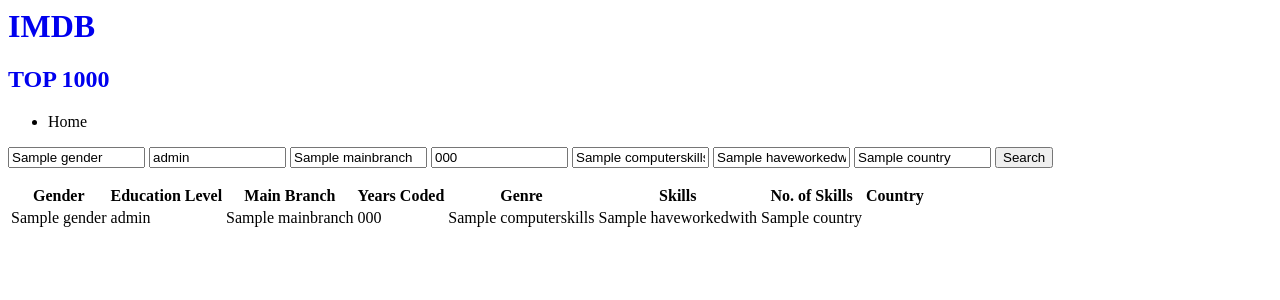
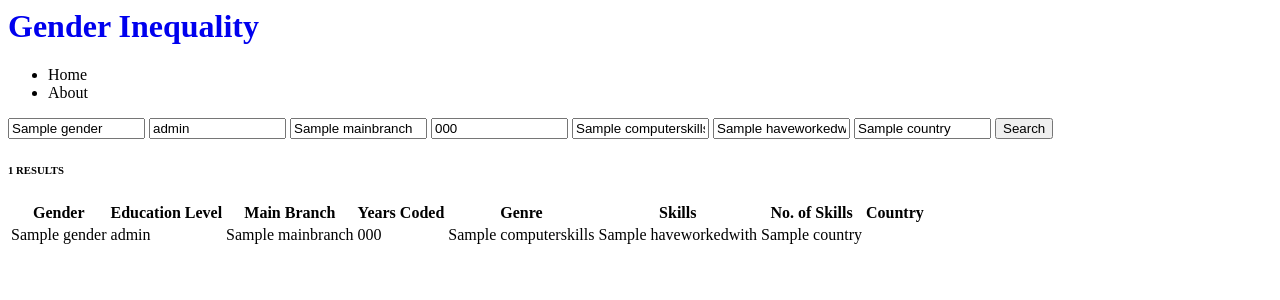
Before and after one commit to orangepulpsucks/Gender-Gap, a Flask app: template Templates/home.html in a window 1280 px wide. Shown: the top 300 px of the page. Run offline with Flask 2, Linux system fonts and the light colour scheme; the template is opened without the code that fills it: most values are stand-ins (such as "Sample title", 1, 10 or a date in 2020); some libraries are stand-ins or nearby versions.

Commit message:
basic framework done

```diff
--- /dev/null
+++ b/Templates/about.html
@@ -0,0 +1 @@
+hello!
--- a/Templates/home.html
+++ b/Templates/home.html
@@ -1,8 +1,8 @@
 <body>
 
     <!-- Header -->
-    <a href="http://127.0.0.1:5000" style="text-decoration: none;"><h1>IMDB</h1></a>
-    <a href="http://127.0.0.1:5000" style="text-decoration: none;"><h2>TOP 1000</h2></a>
+    <a href="http://127.0.0.1:5000" style="text-decoration: none;"><h1>Gender Inequality</h1></a>
+    <!-- <a href="http://127.0.0.1:5000" style="text-decoration: none;"><h2>X</h2></a> -->
 
     <!-- Menu Tabs -->
     <nav>
@@ -17,9 +17,9 @@
             </div>
           </ul>
         </li> -->
-        <!-- <li onclick="window.location.href='http://127.0.0.1:5000/random-film'">Random Film</li>
-        <li onclick="window.location.href='http://127.0.0.1:5000/directory'">Directory</li>
-        <li onclick="window.location.href='http://127.0.0.1:5000/about'">About</li> -->
+        <!-- <li onclick="window.location.href='http://127.0.0.1:5000/random-film'"></li>
+        <li onclick="window.location.href='http://127.0.0.1:5000/directory'">Directory</li> -->
+        <li onclick="window.location.href='http://127.0.0.1:5000/about'">About</li>
 
       </ul>
     </nav>
@@ -28,22 +28,22 @@
   <form action="directory" method="get">
     <!-- Directory Search -->
     <!-- #gender_d, edlevel_d, mainbranch_d, yearscode, computerskills,haveworkedwith,country -->
-    <input type="text" name="gender" placeholder="gender" value="{{ params['gender'] }}" size="14">
-    <input type="text" name="edlevel" placeholder="edlevel" value="{{ params['edlevel'] }}" size="14">
-    <input type="text" name="mainbranch" placeholder="mainbranch" value="{{ params['mainbranch'] }}" size="14">
-    <input type="text" name="yearscode" placeholder="yearscode" value="{{ params['yearscode'] }}" size="14">
-    <input type="text" name="computerskills" placeholder="computerskills" value="{{ params['computerskills'] }}" size="14">
-    <input type="text" name="haveworkedwith" placeholder="haveworkedwith" value="{{ params['haveworkedwith'] }}" size="14">
-    <input type="text" name="country" placeholder="country" value="{{ params['country'] }}" size="14">
+    <input type="text" name="gender" placeholder="gender" value="{{ params1['gender'] }}" size="14">
+    <input type="text" name="edlevel" placeholder="edlevel" value="{{ params1['edlevel'] }}" size="14">
+    <input type="text" name="mainbranch" placeholder="mainbranch" value="{{ params1['mainbranch'] }}" size="14">
+    <input type="text" name="yearscode" placeholder="yearscode" value="{{ params1['yearscode'] }}" size="14">
+    <input type="text" name="computerskills" placeholder="computerskills" value="{{ params1['computerskills'] }}" size="14">
+    <input type="text" name="haveworkedwith" placeholder="haveworkedwith" value="{{ params1['haveworkedwith'] }}" size="14">
+    <input type="text" name="country" placeholder="country" value="{{ params1['country'] }}" size="14">
 
     <button type="submit">Search</button>
   </form>
 
-<!--
+
     {% if result_count > 0 %}
-    <h6 class="custom-heading">{{ result_count }} FILMS</h6>
+    <h6 class="custom-heading">{{ result_count }} RESULTS</h6>
     {% endif %}
-   -->
+
 
 
     {% if theme %}
@@ -53,9 +53,9 @@
       <!-- #gender_d, edlevel_d, mainbranch_d, yearscode, computerskills,haveworkedwith,country -->
 
             <th>
-              <a href="/directory?gender={{ params['gender'] }}&edlevel={{ params['edlevel'] }}&mainbranch={{ params['mainbranch'] }}&yearscode={{ params['yearscode'] }}&computerskills={{ params['computerskills'] }}&haveworkedwith={{ params['haveworkedwith'] }}&country={{ params['country'] }}&sort_by=gender&sort_dir={{ get_sort_dir('gender') }}" style="text-decoration: none; color: inherit;">Gender</a>
-                  {% if params['sort_by'] == 'gender' %}
-                      {% if params['sort_dir'] == 'asc' %}
+              <a href="/directory?gender={{ params1['gender'] }}&edlevel={{ params1['edlevel'] }}&mainbranch={{ params1['mainbranch'] }}&yearscode={{ params1['yearscode'] }}&computerskills={{ params1['computerskills'] }}&haveworkedwith={{ params1['haveworkedwith'] }}&country={{ params1['country'] }}&sort_by=gender&sort_dir={{ get_sort_dir('gender') }}" style="text-decoration: none; color: inherit;">Gender</a>
+                  {% if params1['sort_by'] == 'gender' %}
+                      {% if params1['sort_dir'] == 'asc' %}
                           <span>&#8593;</span>
                       {% else %}
                           <span>&#8595;</span>
@@ -64,9 +64,9 @@
             </th>
 
             <th>
-                <a href="/directory?gender={{ params['gender'] }}&edlevel={{ params['edlevel'] }}&mainbranch={{ params['mainbranch'] }}&yearscode={{ params['yearscode'] }}&computerskills={{ params['computerskills'] }}&haveworkedwith={{ params['haveworkedwith'] }}&country={{ params['country'] }}&sort_by=edlevel&sort_dir={{ get_sort_dir('edlevel') }}" style="text-decoration: none; color: inherit;">Education Level</a>
-                {% if params['sort_by'] == 'edlevel' %}
-                    {% if params['sort_dir'] == 'asc' %}
+                <a href="/directory?gender={{ params1['gender'] }}&edlevel={{ params1['edlevel'] }}&mainbranch={{ params1['mainbranch'] }}&yearscode={{ params1['yearscode'] }}&computerskills={{ params1['computerskills'] }}&haveworkedwith={{ params1['haveworkedwith'] }}&country={{ params1['country'] }}&sort_by=edlevel&sort_dir={{ get_sort_dir('edlevel') }}" style="text-decoration: none; color: inherit;">Education Level</a>
+                {% if params1['sort_by'] == 'edlevel' %}
+                    {% if params1['sort_dir'] == 'asc' %}
                         <span>&#8593;</span>
                     {% else %}
                         <span>&#8595;</span>
@@ -75,9 +75,9 @@
             </th>
 
             <th>
-                <a href="/directory?gender={{ params['gender'] }}&edlevel={{ params['edlevel'] }}&mainbranch={{ params['mainbranch'] }}&yearscode={{ params['yearscode'] }}&computerskills={{ params['computerskills'] }}&haveworkedwith={{ params['haveworkedwith'] }}&country={{ params['country'] }}&sort_by=mainbranch&sort_dir={{ get_sort_dir('mainbranch') }}" style="text-decoration: none; color: inherit;">Main Branch</a>
-                {% if params['sort_by'] == 'mainbranch' %}
-                    {% if params['sort_dir'] == 'asc' %}
+                <a href="/directory?gender={{ params1['gender'] }}&edlevel={{ params1['edlevel'] }}&mainbranch={{ params1['mainbranch'] }}&yearscode={{ params1['yearscode'] }}&computerskills={{ params1['computerskills'] }}&haveworkedwith={{ params1['haveworkedwith'] }}&country={{ params1['country'] }}&sort_by=mainbranch&sort_dir={{ get_sort_dir('mainbranch') }}" style="text-decoration: none; color: inherit;">Main Branch</a>
+                {% if params1['sort_by'] == 'mainbranch' %}
+                    {% if params1['sort_dir'] == 'asc' %}
                         <span>&#8593;</span>
                     {% else %}
                         <span>&#8595;</span>
@@ -86,9 +86,9 @@
             </th>
 
             <th>
-                <a href="/directory?gender={{ params['gender'] }}&edlevel={{ params['edlevel'] }}&mainbranch={{ params['mainbranch'] }}&yearscode={{ params['yearscode'] }}&computerskills={{ params['computerskills'] }}&haveworkedwith={{ params['haveworkedwith'] }}&country={{ params['country'] }}&sort_by=yearscode&sort_dir={{ get_sort_dir('yearscode') }}" style="text-decoration: none; color: inherit;">Years Coded</a>
-                {% if params['sort_by'] == 'yearscode' %}
-                    {% if params['sort_dir'] == 'asc' %}
+                <a href="/directory?gender={{ params1['gender'] }}&edlevel={{ params1['edlevel'] }}&mainbranch={{ params1['mainbranch'] }}&yearscode={{ params1['yearscode'] }}&computerskills={{ params1['computerskills'] }}&haveworkedwith={{ params1['haveworkedwith'] }}&country={{ params1['country'] }}&sort_by=yearscode&sort_dir={{ get_sort_dir('yearscode') }}" style="text-decoration: none; color: inherit;">Years Coded</a>
+                {% if params1['sort_by'] == 'yearscode' %}
+                    {% if params1['sort_dir'] == 'asc' %}
                         <span>&#8593;</span>
                     {% else %}
                         <span>&#8595;</span>
@@ -101,9 +101,9 @@
             </th>
 
             <th>
-                <a href="/directory?gender={{ params['gender'] }}&edlevel={{ params['edlevel'] }}&mainbranch={{ params['mainbranch'] }}&yearscode={{ params['yearscode'] }}&computerskills={{ params['computerskills'] }}&haveworkedwith={{ params['haveworkedwith'] }}&country={{ params['country'] }}&sort_by=computerskills&sort_dir={{ get_sort_dir('computerskills') }}" style="text-decoration: none; color: inherit;">Skills</a>
-                {% if params['sort_by'] == 'computerskills' %}
-                    {% if params['sort_dir'] == 'asc' %}
+                <a href="/directory?gender={{ params1['gender'] }}&edlevel={{ params1['edlevel'] }}&mainbranch={{ params1['mainbranch'] }}&yearscode={{ params1['yearscode'] }}&computerskills={{ params1['computerskills'] }}&haveworkedwith={{ params1['haveworkedwith'] }}&country={{ params1['country'] }}&sort_by=computerskills&sort_dir={{ get_sort_dir('computerskills') }}" style="text-decoration: none; color: inherit;">Skills</a>
+                {% if params1['sort_by'] == 'computerskills' %}
+                    {% if params1['sort_dir'] == 'asc' %}
                         <span>&#8593;</span>
                     {% else %}
                         <span>&#8595;</span>
@@ -111,9 +111,9 @@
                 {% endif %}
             </th>
             <th>
-                <a href="/directory?gender={{ params['gender'] }}&edlevel={{ params['edlevel'] }}&mainbranch={{ params['mainbranch'] }}&yearscode={{ params['yearscode'] }}&computerskills={{ params['computerskills'] }}&haveworkedwith={{ params['haveworkedwith'] }}&country={{ params['country'] }}&sort_by=haveworkedwith&sort_dir={{ get_sort_dir('haveworkedwith') }}" style="text-decoration: none; color: inherit;">No. of Skills</a>
-                {% if params['sort_by'] == 'haveworkedwith' %}
-                    {% if params['sort_dir'] == 'asc' %}
+                <a href="/directory?gender={{ params1['gender'] }}&edlevel={{ params1['edlevel'] }}&mainbranch={{ params1['mainbranch'] }}&yearscode={{ params1['yearscode'] }}&computerskills={{ params1['computerskills'] }}&haveworkedwith={{ params1['haveworkedwith'] }}&country={{ params1['country'] }}&sort_by=haveworkedwith&sort_dir={{ get_sort_dir('haveworkedwith') }}" style="text-decoration: none; color: inherit;">No. of Skills</a>
+                {% if params1['sort_by'] == 'haveworkedwith' %}
+                    {% if params1['sort_dir'] == 'asc' %}
                         <span>&#8593;</span>
                     {% else %}
                         <span>&#8595;</span>
@@ -122,9 +122,9 @@
             </th>
 
             <th>
-                <a href="/directory?gender={{ params['gender'] }}&edlevel={{ params['edlevel'] }}&mainbranch={{ params['mainbranch'] }}&yearscode={{ params['yearscode'] }}&computerskills={{ params['computerskills'] }}&haveworkedwith={{ params['haveworkedwith'] }}&country={{ params['country'] }}&sort_by=country&sort_dir={{ get_sort_dir('country') }}" style="text-decoration: none; color: inherit;">Country</a>
-                {% if params['sort_by'] == 'country' %}
-                    {% if params['sort_dir'] == 'asc' %}
+                <a href="/directory?gender={{ params1['gender'] }}&edlevel={{ params1['edlevel'] }}&mainbranch={{ params1['mainbranch'] }}&yearscode={{ params1['yearscode'] }}&computerskills={{ params1['computerskills'] }}&haveworkedwith={{ params1['haveworkedwith'] }}&country={{ params1['country'] }}&sort_by=country&sort_dir={{ get_sort_dir('country') }}" style="text-decoration: none; color: inherit;">Country</a>
+                {% if params1['sort_by'] == 'country' %}
+                    {% if params1['sort_dir'] == 'asc' %}
                         <span>&#8593;</span>
                     {% else %}
                         <span>&#8595;</span>
--- a/app.py
+++ b/app.py
@@ -12,41 +12,40 @@
 # HOME -> 1
 @app.route('/')
 def render_sets1():
-    Age = request.args.get("Age", "")
-    EdLevel = request.args.get("Edlevel", "")
-    Gender = request.args.get("Gender", "")
-    MainBranch = request.args.get("MainBranch", "")
-    YearsCode = request.args.get("YearsCode", "")
-    Country = request.args.get("Country", "")
-    HaveWorkedWith = request.args.get("HaveWorkedWith", "")
-    ComputerSkills = request.args.get("ComputerSkills", "")
+    edlevel = request.args.get("edlevel", "")
+    gender = request.args.get("gender", "")
+    mainbranch = request.args.get("mainbranch", "")
+    yearscode = request.args.get("yearscode", "")
+    country = request.args.get("country", "")
+    haveworkedwith = request.args.get("haveworkedwith", "")
+    computerskills = request.args.get("computerskills", "")
 
-    sort_by = request.args.get("sort_by", "series_title")
+    sort_by = request.args.get("sort_by", "yearscode")
     sort_dir = request.args.get("sort_dir", "asc")
     limit = request.args.get("limit", 1000, type=int)
 
 #gender_d, edlevel_d, mainbranch_d, yearscode, computerskills,haveworkedwith, country
     from_where_clause1 = """
         from theme
-        where %(Gender)s is null or gender ilike %(Gender)s
-        and ( %(EdLevel)s is null or edlevel = %(EdLevel)s )
-        and ( %(MainBranch)s is null or mainbranch = %(MainBranch)s )
-        and ( %(YearsCode)s is null or yearscode ilike %(YearsCode)s )
-        and ( %(ComputerSkills)s is null or computerskills = %(ComputerSkills)s )
-        and ( %(HaveWorkedWith)s is null or haveworkedwith ilike %(HaveWorkedWith)s )
-        and ( %(Country)s is null or country ilike %(Country)s )
+        where %(gender)s is null or gender ilike %(gender)s
+        and ( %(edlevel)s is null or edlevel ilike %(edlevel)s )
+        and ( %(mainbranch)s is null or mainbranch ilike %(mainbranch)s )
+        and ( %(yearscode)s is null or yearscode = %(yearscode)s )
+        and ( %(computerskills)s is null or computerskills = %(computerskills)s )
+        and ( %(haveworkedwith)s is null or haveworkedwith ilike %(haveworkedwith)s )
+        and ( %(country)s is null or country ilike %(country)s )
     """
 
     params1 = {
-        "Gender": f"%{Gender}%",
-        "EdLevel": f"%{EdLevel}%",
-        "MainBranch": f"%{MainBranch}",
-        "YearsCode": int(YearsCode) if YearsCode and YearsCode.isdigit() else 0
-        if YearsCode and not YearsCode.isdigit() else None,
-        "ComputerSkills": int(ComputerSkills) if ComputerSkills and ComputerSkills.isdigit() else 0
-        if ComputerSkills and not ComputerSkills.isdigit() else None,
-        "HaveWorkedWith": f"%{HaveWorkedWith}",
-        "Country": f"%{Country}",
+        "gender": f"%{gender}%",
+        "edlevel": f"%{edlevel}%",
+        "mainbranch": f"%{mainbranch}",
+        "yearscode": int(yearscode) if yearscode and yearscode.isdigit() else 0
+        if yearscode and not yearscode.isdigit() else None,
+        "computerskills": int(computerskills) if computerskills and computerskills.isdigit() else 0
+        if computerskills and not computerskills.isdigit() else None,
+        "haveworkedwith": f"%{haveworkedwith}",
+        "country": f"%{country}",
 
         "sort_by": sort_by,
         "sort_dir" : sort_dir,
@@ -58,10 +57,9 @@
             return "desc" if sort_dir == "asc" else "asc"
         else:
             return "asc"
-   #gender_d, edlevel_d, mainbranch_d, yearscode, computerskills,haveworkedwith, country
 
     with conn.cursor() as cur:
-        cur.execute(f"""gender, edlevel, mainbranch, yearscode, computerskills, haveworkedwith, country
+        cur.execute(f"""select gender, edlevel, mainbranch, yearscode, computerskills, haveworkedwith, country
                         {from_where_clause1}
                         order by {sort_by} {sort_dir}
                         limit %(limit)s
@@ -69,11 +67,11 @@
                     params1)
         results1 = list(cur.fetchall())
 
+        cur.execute(f"select count(*) as count {from_where_clause1}", params1)
+        count = cur.fetchone()["count"]
+
 
     return render_template("home.html",
-                           params1=request.args
+                           params1=request.args,
+                           result_count =count
                            )
-
-@app.route("/about")
-def render_sets2():
-    return render_template("about.html")
```
